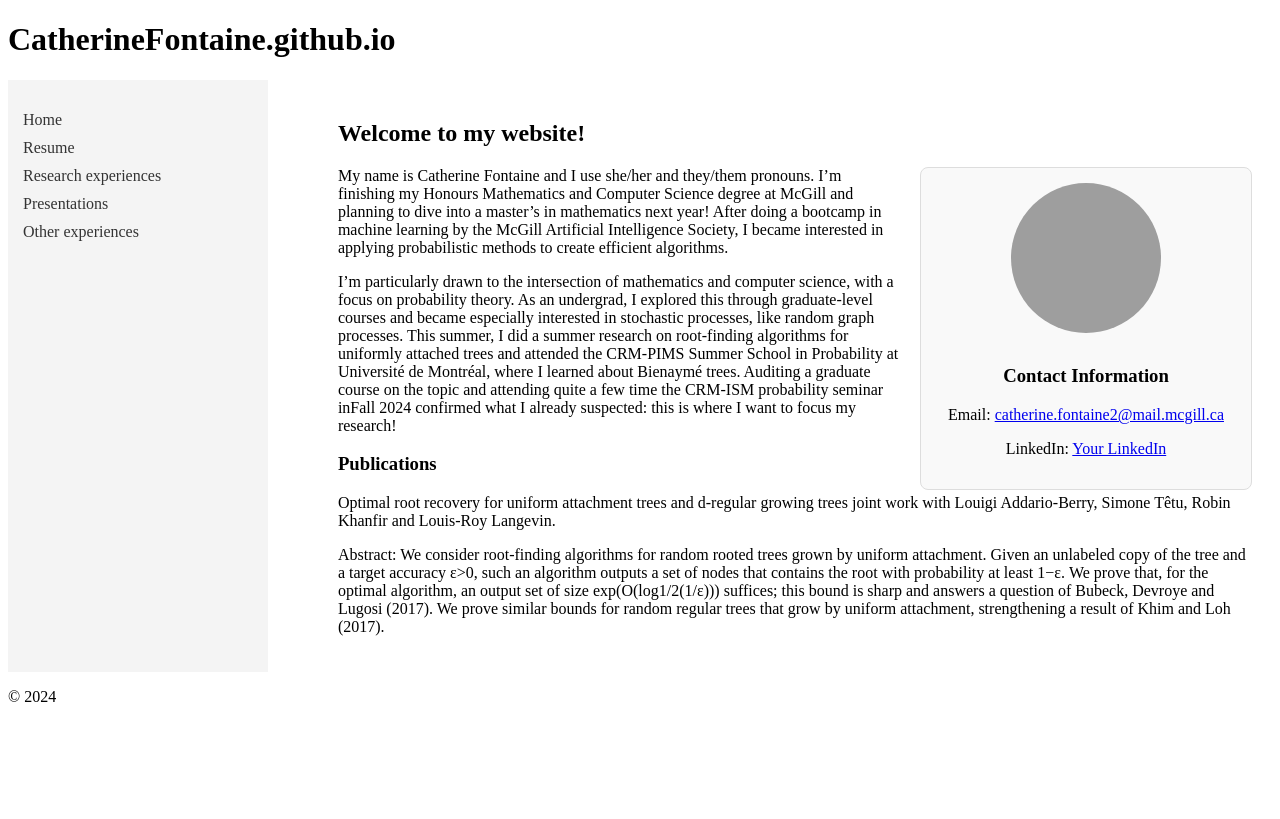
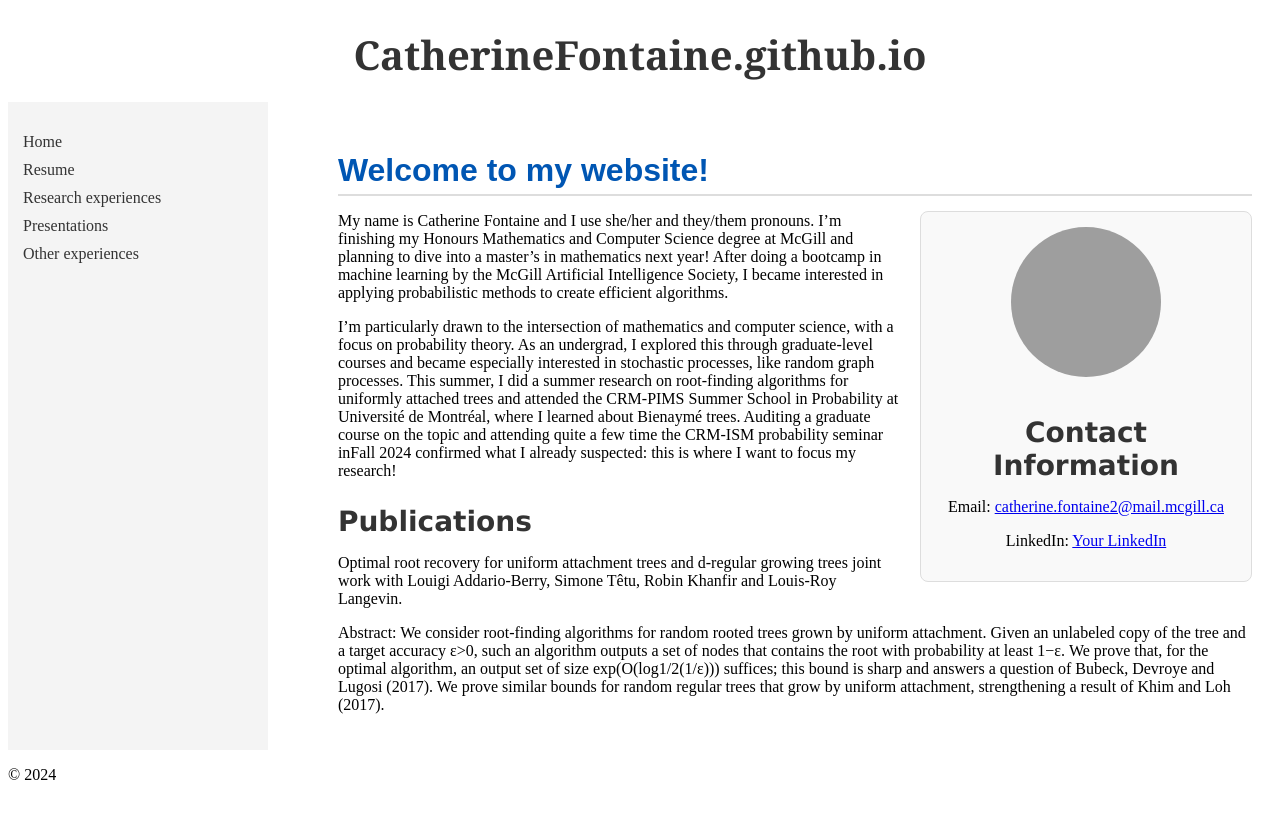
Before and after one commit to CatherineFontaine/CatherineFontaine.github.io, a Jekyll site: the page built from index.md, in a window 1280 px wide. Shown: the top 819 px of the page. Built offline with Jekyll 4.4.1, drawn with Linux system fonts in a browser that asks for light colours; grey boxes are pictures that could not be loaded.

Commit message:
Update style.css

```diff
--- a/assets/css/style.css
+++ b/assets/css/style.css
@@ -60,3 +60,36 @@
     display: table;
     clear: both;
 }
+
+h1 {
+    font-size: 2.5em; /* Larger font size */
+    font-family: 'Georgia', serif; /* Elegant font */
+    color: #333; /* Dark gray color */
+    text-align: center; /* Centered text */
+    margin-bottom: 20px; /* Space below */
+}
+
+h2 {
+    font-size: 2em; /* Slightly smaller than H1 */
+    font-family: 'Arial', sans-serif; /* Clean font */
+    color: #0056b3; /* Blue color */
+    border-bottom: 2px solid #ddd; /* Add an underline */
+    padding-bottom: 5px; /* Space between text and underline */
+    margin-top: 30px; /* Space above the title */
+    margin-bottom: 15px; /* Space below the title */
+}
+
+h3 {
+    font-size: 1.75em;
+    font-family: 'Verdana', sans-serif;
+    color: #333;
+    margin-top: 25px;
+    margin-bottom: 10px;
+}
+
+h4, h5, h6 {
+    font-size: 1.5em;
+    color: #333;
+    font-weight: bold;
+    margin-top: 20px;
+}
```
